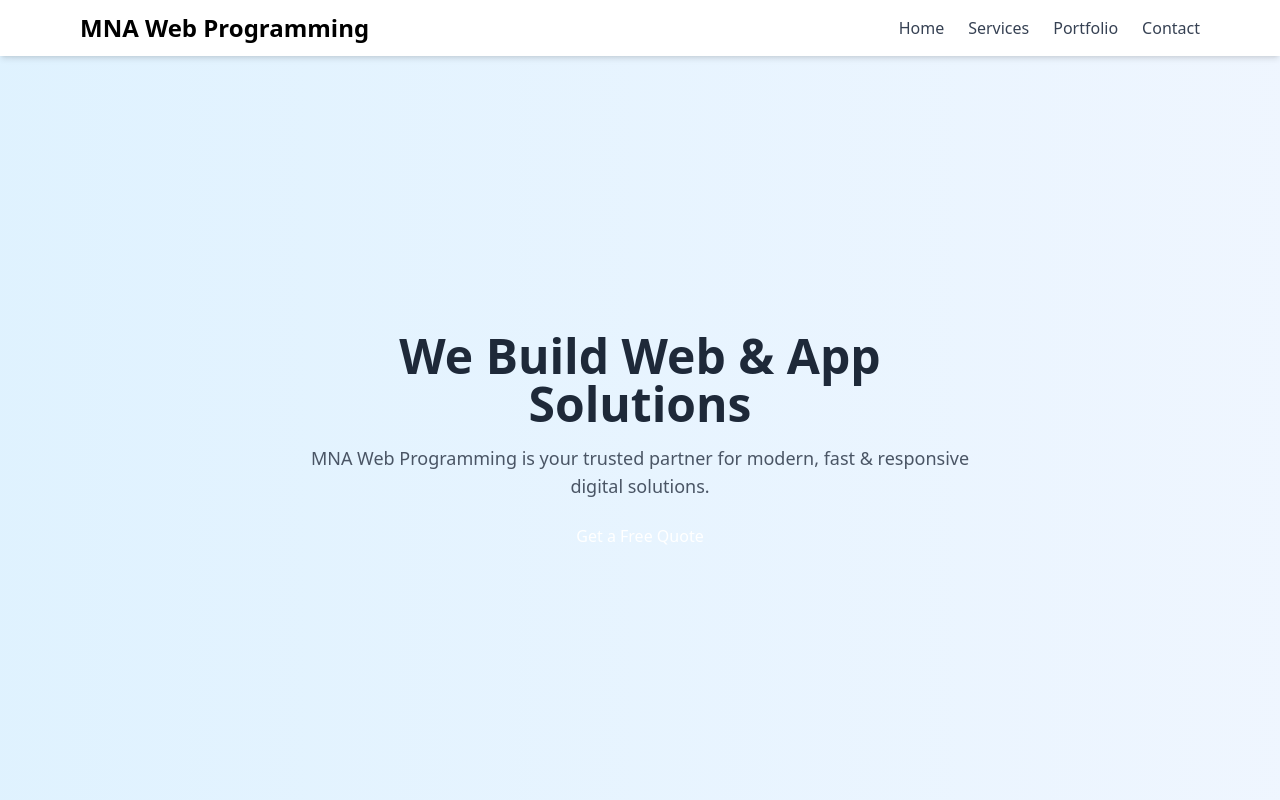
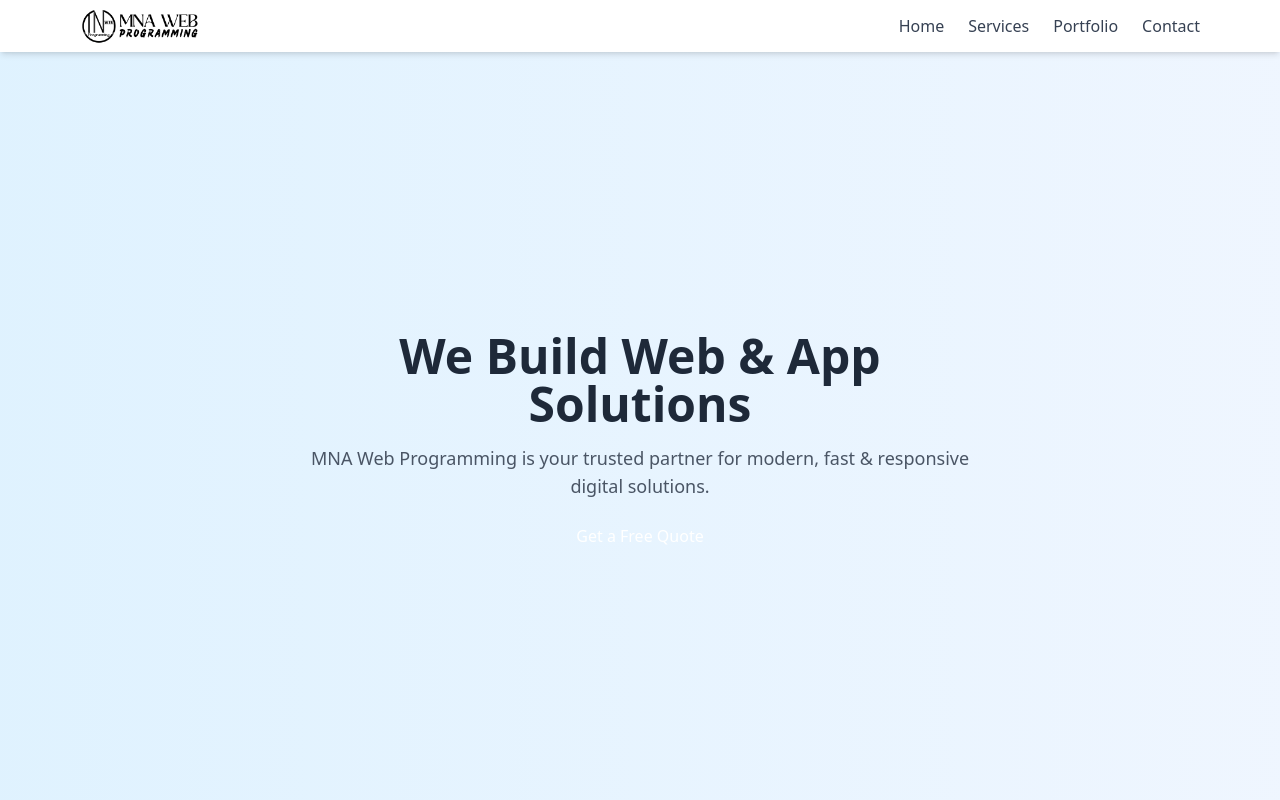
Before and after one commit to nurulazam-dev/mna-web-programming_v1, a Next.js app: page / in a window 1280 px wide. Shown: the top 800 px of the page. Built offline with nearby package versions, Linux system fonts and the light colour scheme.

Commit message:
app update

```diff
--- a/app/components/Footer.tsx
+++ b/app/components/Footer.tsx
@@ -1,8 +1,9 @@
 export default function Footer() {
   return (
-    <footer className="bg-dark text-white py-6 text-center">
+    <footer className="bg-gray-800 text-white py-6 text-center">
       <p>
-        &copy; {new Date().getFullYear()} MNA Web Programming. All rights reserved.
+        &copy; {new Date().getFullYear()} MNA Web Programming. All rights
+        reserved.
       </p>
     </footer>
   );
--- a/app/components/Header.tsx
+++ b/app/components/Header.tsx
@@ -3,6 +3,8 @@
 import { useState } from "react";
 import { FiMenu, FiX } from "react-icons/fi";
 import { motion } from "framer-motion";
+import Image from "next/image";
+import brandLogo from "../../public/images/logo/MNA-WEB-PROGRAMMING.png";
 
 const navLinks = ["Home", "Services", "Portfolio", "Contact"];
 
@@ -11,9 +13,15 @@ export default function Header() {
 
   return (
     <header className="fixed top-0 left-0 w-full z-50 bg-white shadow-md">
-      <div className="max-w-6xl mx-auto px-4 py-3 flex justify-between items-center">
-        <h1 className="text-2xl font-bold text-primary">MNA Web Programming</h1>
-
+      <div className="max-w-6xl mx-auto px-4 py-2 flex justify-between items-center">
+        <div>
+          <Image
+            src={brandLogo}
+            alt="MNA Web Programming Logo"
+            width={120}
+            height={120}
+          />
+        </div>
         <nav className="hidden md:flex space-x-6">
           {navLinks?.map((link, idx) => (
             <a
```
Also changed, not shown: public/images/logo/MNA-WEB-PROGRAMMING.png (added).
